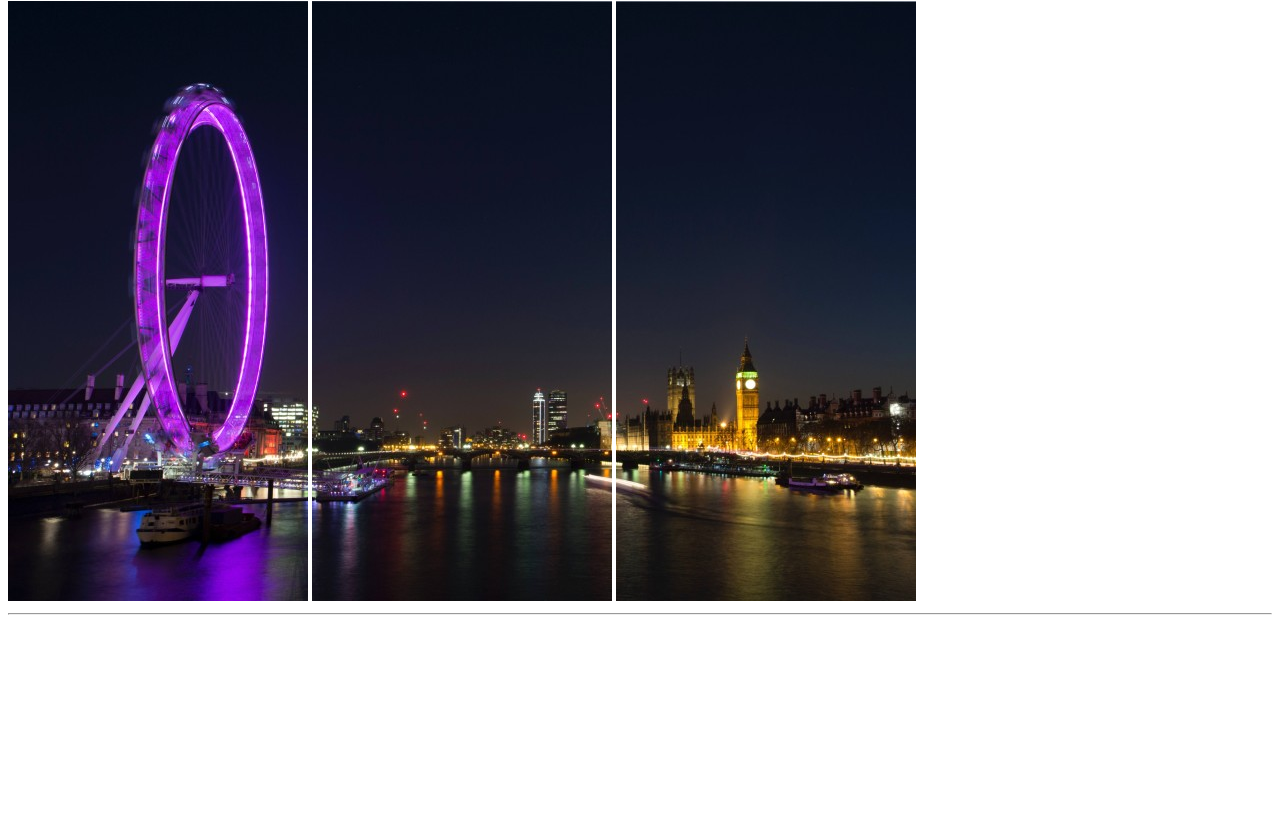
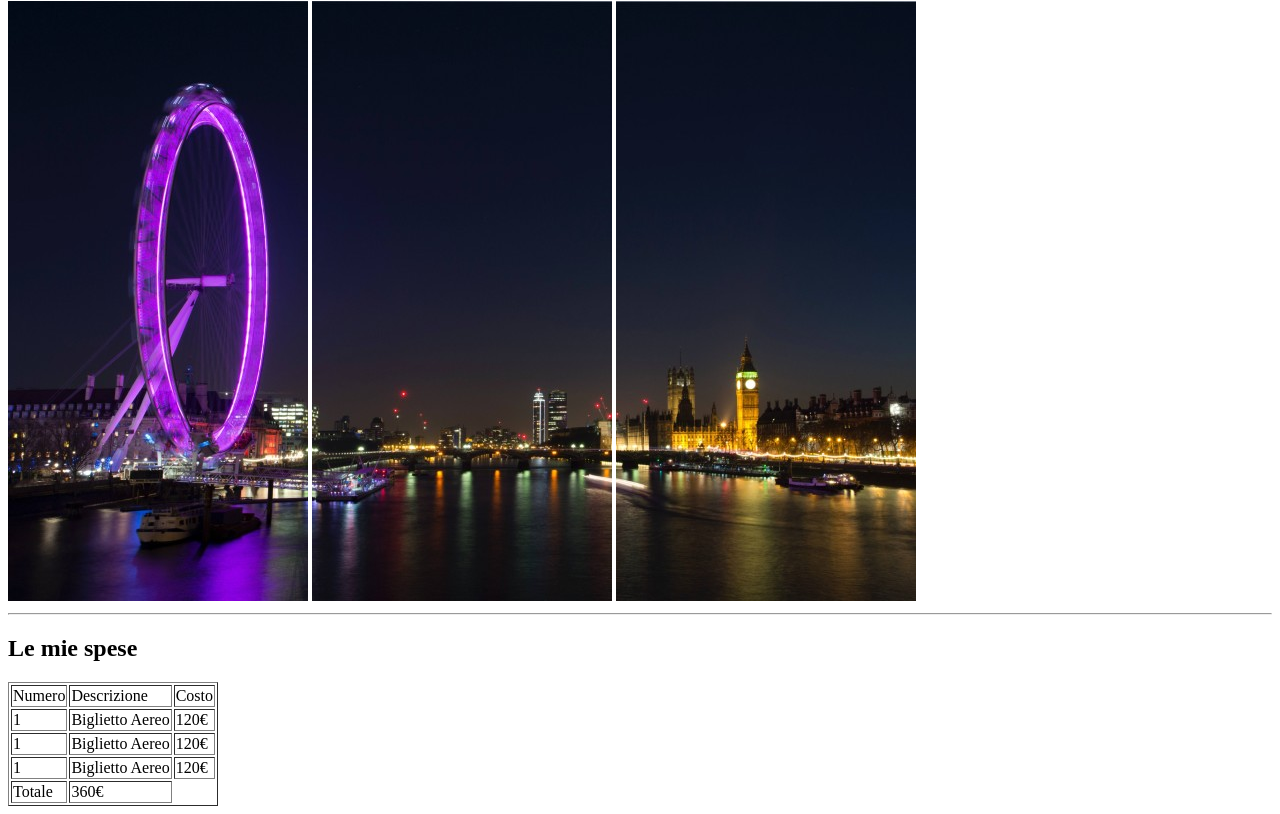
Before and after one commit to mauroluciano/html-london-trip, a plain HTML site: page index.html in a window 1280 px wide. Shown: the part 79-893 px from the top of the page. Before the commit the page ends 800 px from the top, so only its background shows below. Drawn offline with Linux system fonts and the light colour scheme.

Commit message:
add table

```diff
--- a/index.html
+++ b/index.html
@@ -15,6 +15,7 @@
 
     <!--open main-->
     <main>
+
         <div>
         <img src="./img/pexels-bill-emrich-230794-0.jpg" alt="">
         <img src="./img/pexels-bill-emrich-230794-1.jpg" alt="">
@@ -22,6 +23,34 @@
         </div>
 
         <hr />
+
+        <h2>Le mie spese</h2>
+        <table border="1">
+            <tr>
+                <td>Numero</td>
+                <td>Descrizione</td>
+                <td>Costo</td>
+            </tr>
+            <tr>
+                <td>1</td>
+                <td>Biglietto Aereo</td>
+                <td>120€</td>
+            </tr>
+            <tr>
+                <td>1</td>
+                <td>Biglietto Aereo</td>
+                <td>120€</td>
+            </tr>
+            <tr>
+                <td>1</td>
+                <td>Biglietto Aereo</td>
+                <td>120€</td>
+            </tr>
+            <tr>
+                <td cellspan="2">Totale</td>
+                <td>360€</td>
+            </tr>
+        </table>
     </main>
     <!--close main-->
 
```
